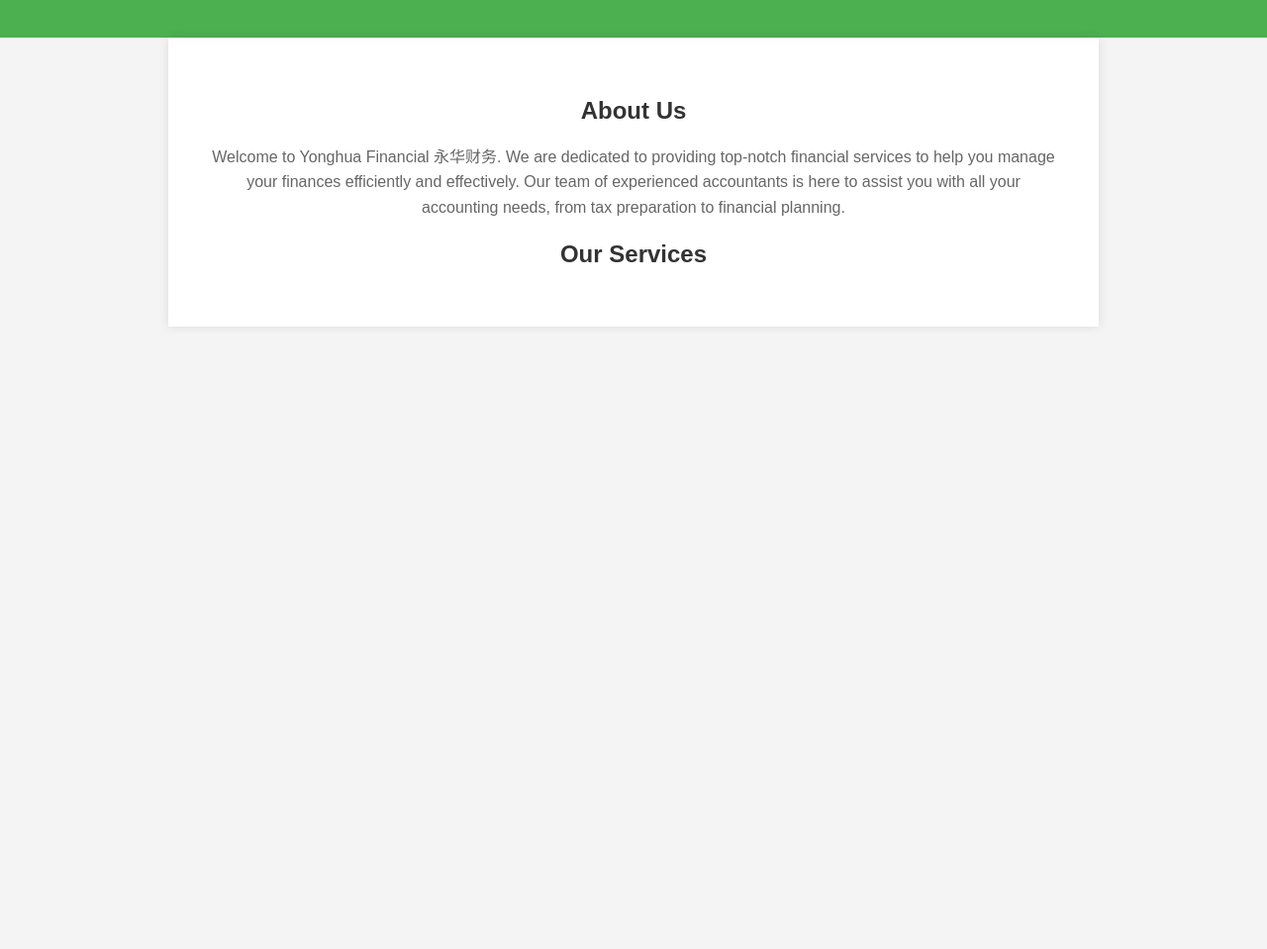
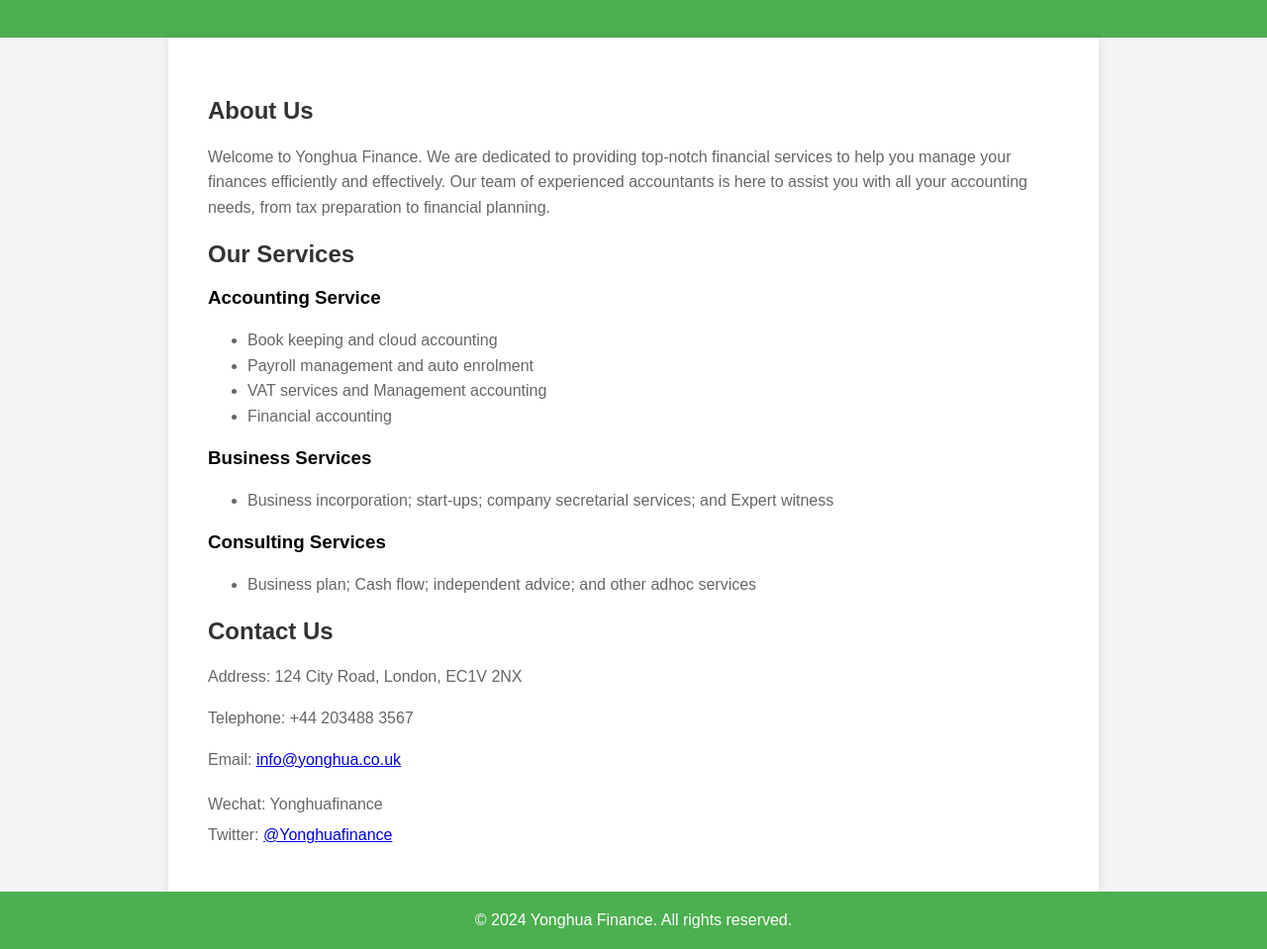
Before and after one commit to Nick-Yonghua/yonghua, a plain HTML site: page index.html in a window 1280 px wide. Shown: the part 120-1079 px from the top of the page at 99% size. Before the commit the page ends 800 px from the top, so only its background shows below. Drawn offline with Linux system fonts and the light colour scheme.

Commit message:
Update index.html

```diff
--- a/index.html
+++ b/index.html
@@ -30,14 +30,17 @@
         }
         .content {
             padding: 20px;
-            text-align: center;
+            text-align: left;
         }
         .content h2 {
             color: #333;
         }
-        .content p {
+        .content p, .content ul {
             color: #666;
             line-height: 1.6;
+        }
+        .contact-info {
+            margin-top: 20px;
         }
         footer {
             text-align: center;
@@ -45,18 +48,55 @@
             background-color: #4CAF50;
             color: white;
         }
-        .contact-info {
-            text-align: left;
+        .social-media {
             margin-top: 20px;
+        }
+        .social-media p {
+            margin: 5px 0;
         }
     </style>
 </head>
 <body>
     <header>
-        <h1>Yonghua Finance 永华财务</h1>
+        <h1>Yonghua Financial 永华财务</h1>
     </header>
     <div class="container">
         <div class="content">
             <h2>About Us</h2>
-            <p>Welcome to Yonghua Financial 永华财务. We are dedicated to providing top-notch financial services to help you manage your finances efficiently and effectively. Our team of experienced accountants is here to assist you with all your accounting needs, from tax preparation to financial planning.</p>
-            <h2>Our Services</h
+            <p>Welcome to Yonghua Finance. We are dedicated to providing top-notch financial services to help you manage your finances efficiently and effectively. Our team of experienced accountants is here to assist you with all your accounting needs, from tax preparation to financial planning.</p>
+
+            <h2>Our Services</h2>
+            <h3>Accounting Service</h3>
+            <ul>
+                <li>Book keeping and cloud accounting</li>
+                <li>Payroll management and auto enrolment</li>
+                <li>VAT services and Management accounting</li>
+                <li>Financial accounting</li>
+            </ul>
+            <h3>Business Services</h3>
+            <ul>
+                <li>Business incorporation; start-ups; company secretarial services; and Expert witness</li>
+            </ul>
+            <h3>Consulting Services</h3>
+            <ul>
+                <li>Business plan; Cash flow; independent advice; and other adhoc services</li>
+            </ul>
+
+            <div class="contact-info">
+                <h2>Contact Us</h2>
+                <p>Address: 124 City Road, London, EC1V 2NX</p>
+                <p>Telephone: +44 203488 3567</p>
+                <p>Email: <a href="mailto:info@yonghua.co.uk">info@yonghua.co.uk</a></p>
+
+                <div class="social-media">
+                    <p>Wechat: Yonghuafinance</p>
+                    <p>Twitter: <a href="https://twitter.com/Yonghuafinance" target="_blank">@Yonghuafinance</a></p>
+                </div>
+            </div>
+        </div>
+    </div>
+    <footer>
+        &copy; 2024 Yonghua Finance. All rights reserved.
+    </footer>
+</body>
+</html>
```
